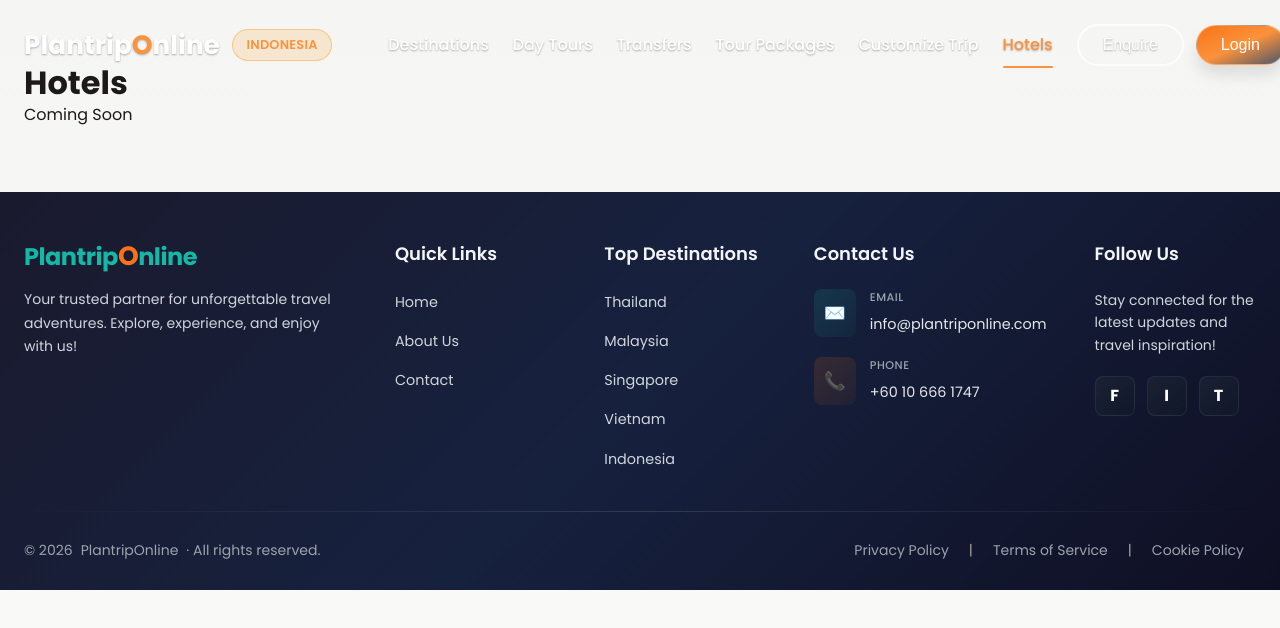
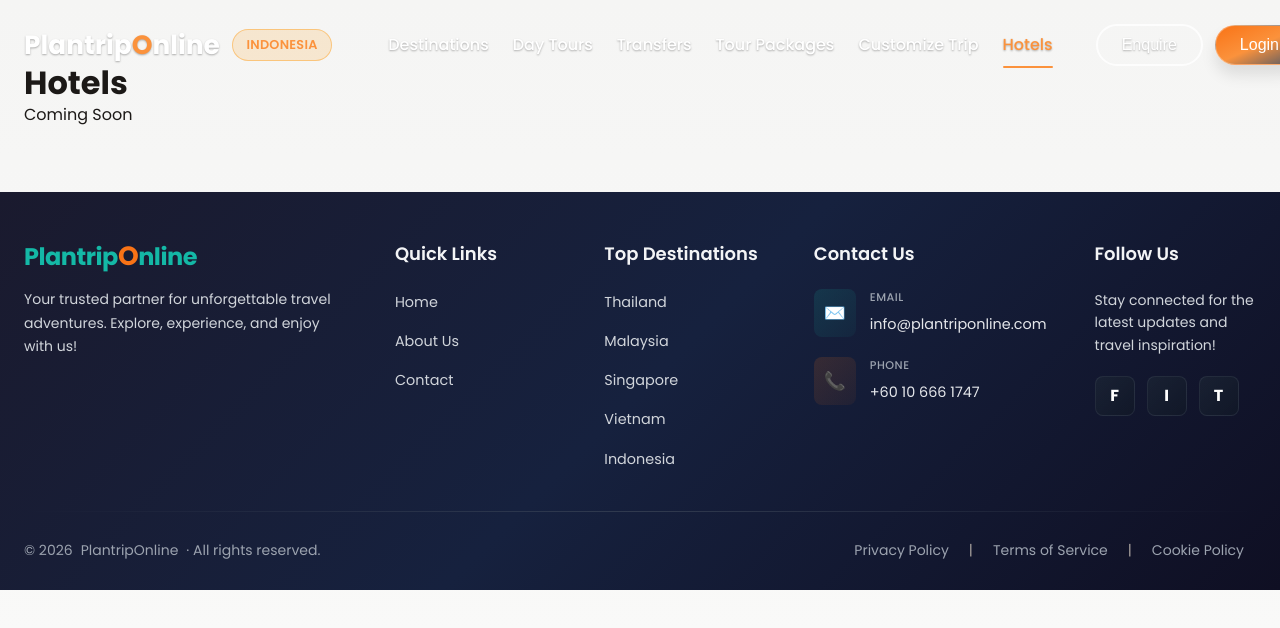
Before and after one commit to akhil-vj/PlanTripOnline-Frontend, a React (Vite) app: page /indonesia/hotels in a window 1280 px wide. Shown: the top 628 px of the page. Built offline with nearby package versions, Linux system fonts and the light colour scheme.

Commit message:
Pull right header buttons further to the right edge

```diff
--- a/src/styles/header.css
+++ b/src/styles/header.css
@@ -366,7 +366,7 @@
 
     .header-right {
         gap: 0.75rem;
-        margin-right: 0;
+        margin-right: -3rem;
     }
 
     .login-button {
```
